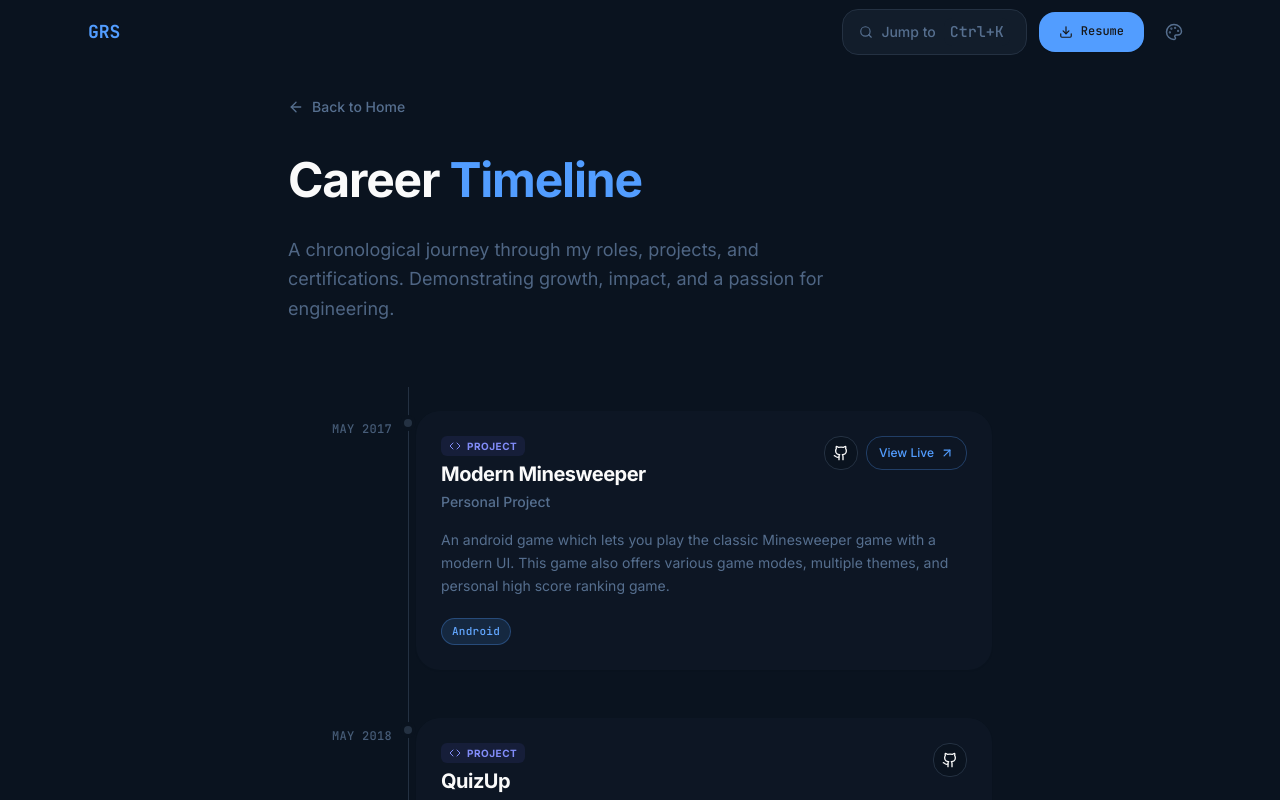
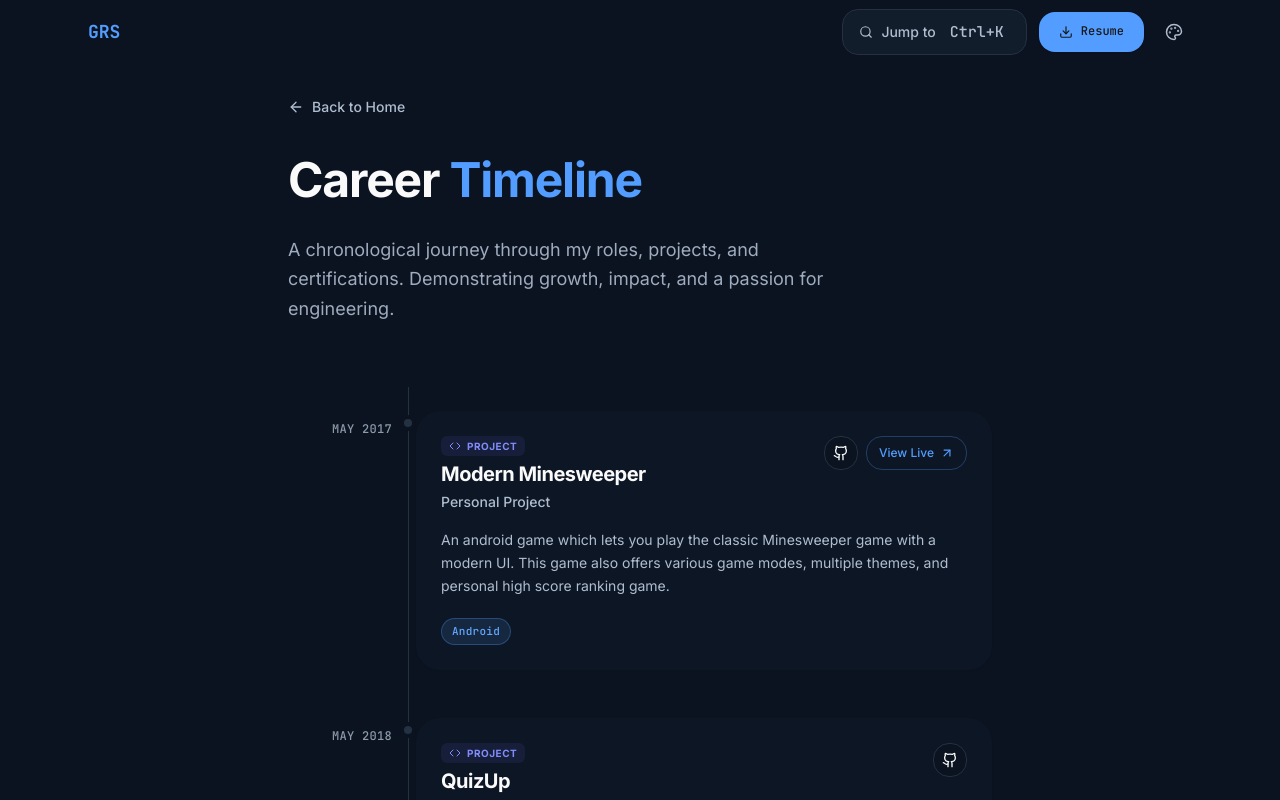
Before and after one commit to singhgautam7/GRS-Portfolio-v2, a Next.js app: page /timeline in a window 1280 px wide. Shown: the top 800 px of the page. Built offline with nearby package versions, Linux system fonts and the light colour scheme.

Commit message:
style: Adjust muted color variables for improved contrast and readability across all themes.

```diff
--- a/src/app/globals.css
+++ b/src/app/globals.css
@@ -46,7 +46,7 @@
     --secondary: 0 0% 96.1%;
     --secondary-foreground: 0 0% 9%;
     --muted: 0 0% 96.1%;
-    --muted-foreground: 0 0% 45.1%;
+    --muted-foreground: 0 0% 30%;
     --accent: 0 0% 96.1%;
     --accent-foreground: 0 0% 9%;
     --destructive: 0 84.2% 60.2%;
@@ -79,7 +79,7 @@
     --secondary: 0 0% 14.9%;
     --secondary-foreground: 0 0% 98%;
     --muted: 0 0% 14.9%;
-    --muted-foreground: 0 0% 63.9%;
+    --muted-foreground: 0 0% 75%;
     --accent: 0 0% 14.9%;
     --accent-foreground: 0 0% 98%;
     --destructive: 0 62.8% 30.6%;
--- a/src/lib/theme.ts
+++ b/src/lib/theme.ts
@@ -33,11 +33,11 @@ export const accentPalettes: Record<AccentColor, AccentPalette> = {
     lightSurface: '228 100% 98%', // #F5F8FF
     lightSurfaceVariant: '224 100% 96%', // #EEF3FF
     lightBorder: '214 30% 88%',
-    lightMuted: '214 20% 45%',
+    lightMuted: '214 20% 30%',
     darkSurface: '214 50% 8%', // Very dark blue
     darkSurfaceVariant: '214 40% 12%',
     darkBorder: '214 30% 20%',
-    darkMuted: '214 25% 45%',
+    darkMuted: '214 25% 75%',
   },
   'cyan-tech': {
     name: 'cyan-tech',
@@ -48,11 +48,11 @@ export const accentPalettes: Record<AccentColor, AccentPalette> = {
     lightSurface: '188 80% 97%', // #E6F8FC
     lightSurfaceVariant: '188 80% 95%',
     lightBorder: '188 30% 88%',
-    lightMuted: '188 20% 45%',
+    lightMuted: '188 20% 30%',
     darkSurface: '188 50% 7%', // Very dark cyan
     darkSurfaceVariant: '188 40% 11%',
     darkBorder: '188 30% 19%',
-    darkMuted: '188 25% 44%',
+    darkMuted: '188 25% 75%',
   },
   'solar-gold': {
     name: 'solar-gold',
@@ -65,11 +65,11 @@ export const accentPalettes: Record<AccentColor, AccentPalette> = {
     lightSurface: '44 100% 98%', // Soft gold tint
     lightSurfaceVariant: '44 100% 96%',
     lightBorder: '44 30% 88%',
-    lightMuted: '44 20% 45%',
+    lightMuted: '44 20% 30%',
     darkSurface: '44 50% 6%', // Very dark gold ground
     darkSurfaceVariant: '44 40% 10%',
     darkBorder: '44 30% 18%',
-    darkMuted: '44 25% 45%',
+    darkMuted: '44 25% 75%',
   },
   'deep-indigo': {
     name: 'deep-indigo',
@@ -80,11 +80,11 @@ export const accentPalettes: Record<AccentColor, AccentPalette> = {
     lightSurface: '262 100% 98%', // #F7F4FF
     lightSurfaceVariant: '262 100% 96%', // #F1ECFF
     lightBorder: '262 30% 88%',
-    lightMuted: '262 20% 45%',
+    lightMuted: '262 20% 30%',
     darkSurface: '262 50% 8%', // Very dark purple
     darkSurfaceVariant: '262 40% 12%',
     darkBorder: '262 30% 20%',
-    darkMuted: '262 25% 45%',
+    darkMuted: '262 25% 75%',
   },
   'neo-mint': {
     name: 'neo-mint',
@@ -95,11 +95,11 @@ export const accentPalettes: Record<AccentColor, AccentPalette> = {
     lightSurface: '146 60% 97%', // #F4FBF7
     lightSurfaceVariant: '145 60% 95%', // #ECF7F1
     lightBorder: '142 30% 88%',
-    lightMuted: '142 20% 45%',
+    lightMuted: '142 20% 30%',
     darkSurface: '142 50% 6%', // Very dark green
     darkSurfaceVariant: '142 40% 10%',
     darkBorder: '142 30% 18%',
-    darkMuted: '142 25% 42%',
+    darkMuted: '142 25% 75%',
   },
   'blood-red': {
     name: 'blood-red',
@@ -110,11 +110,11 @@ export const accentPalettes: Record<AccentColor, AccentPalette> = {
     lightSurface: '0 100% 98%', // #FFF5F5
     lightSurfaceVariant: '0 100% 96%', // #FFECEC
     lightBorder: '0 30% 88%',
-    lightMuted: '0 20% 45%',
+    lightMuted: '0 20% 30%',
     darkSurface: '0 50% 8%', // subtle dark red
     darkSurfaceVariant: '0 40% 12%',
     darkBorder: '0 30% 20%',
-    darkMuted: '0 25% 45%',
+    darkMuted: '0 25% 75%',
   },
   'cosmic-titan': {
     name: 'cosmic-titan',
@@ -125,11 +125,11 @@ export const accentPalettes: Record<AccentColor, AccentPalette> = {
     lightSurface: '292 60% 98%',
     lightSurfaceVariant: '292 60% 95%',
     lightBorder: '292 30% 88%',
-    lightMuted: '292 20% 45%',
+    lightMuted: '292 20% 30%',
     darkSurface: '292 50% 8%', // Deep cosmic purple
     darkSurfaceVariant: '292 40% 12%',
     darkBorder: '292 30% 20%',
-    darkMuted: '292 25% 45%',
+    darkMuted: '292 25% 75%',
   },
   'molten-sunset': {
     name: 'molten-sunset',
@@ -140,11 +140,11 @@ export const accentPalettes: Record<AccentColor, AccentPalette> = {
     lightSurface: '24 60% 98%',
     lightSurfaceVariant: '24 60% 95%',
     lightBorder: '24 30% 88%',
-    lightMuted: '24 20% 45%',
+    lightMuted: '24 20% 30%',
     darkSurface: '24 50% 8%', // Warm dark ember
     darkSurfaceVariant: '24 40% 12%',
     darkBorder: '24 30% 20%',
-    darkMuted: '24 25% 45%',
+    darkMuted: '24 25% 75%',
   },
 };
 
```
